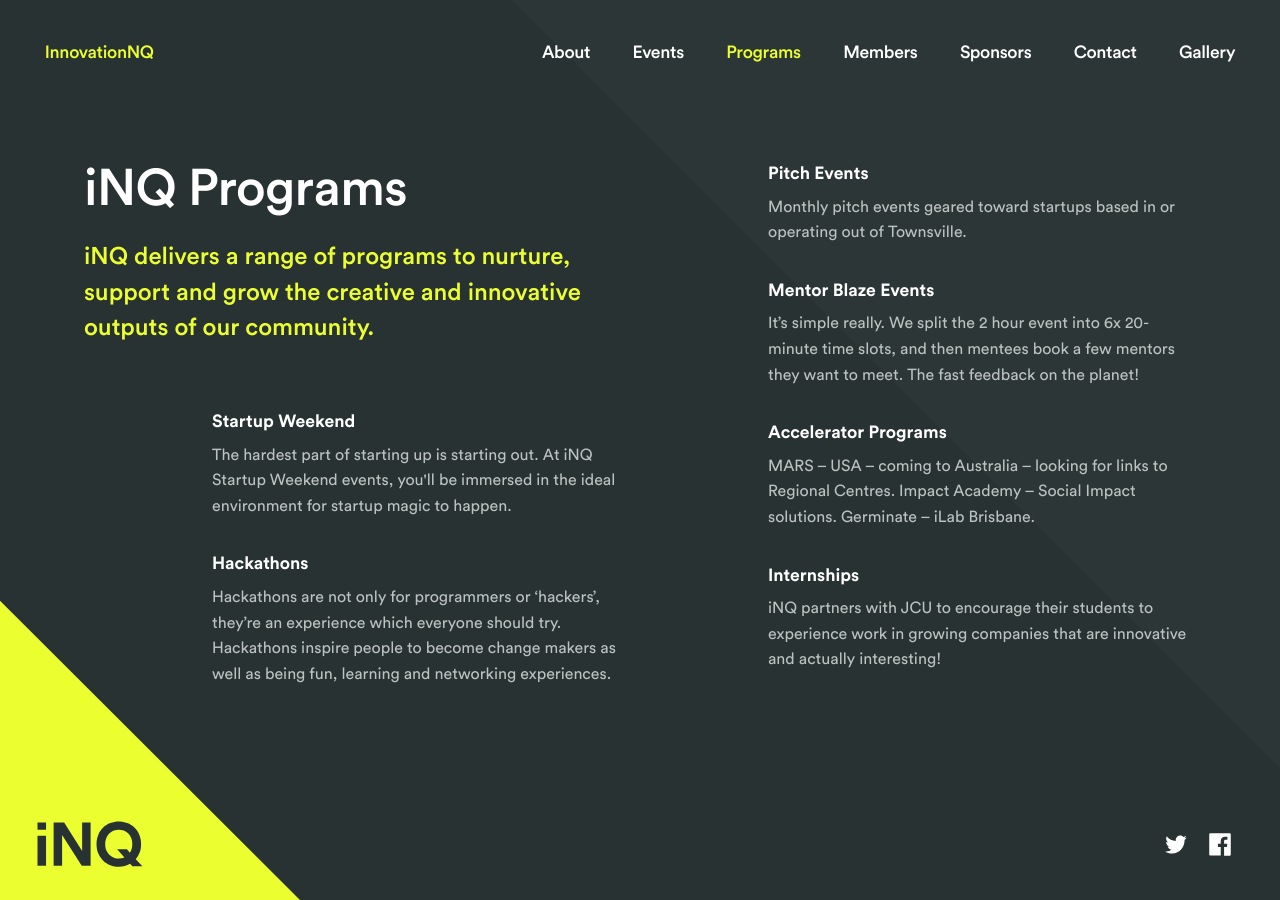
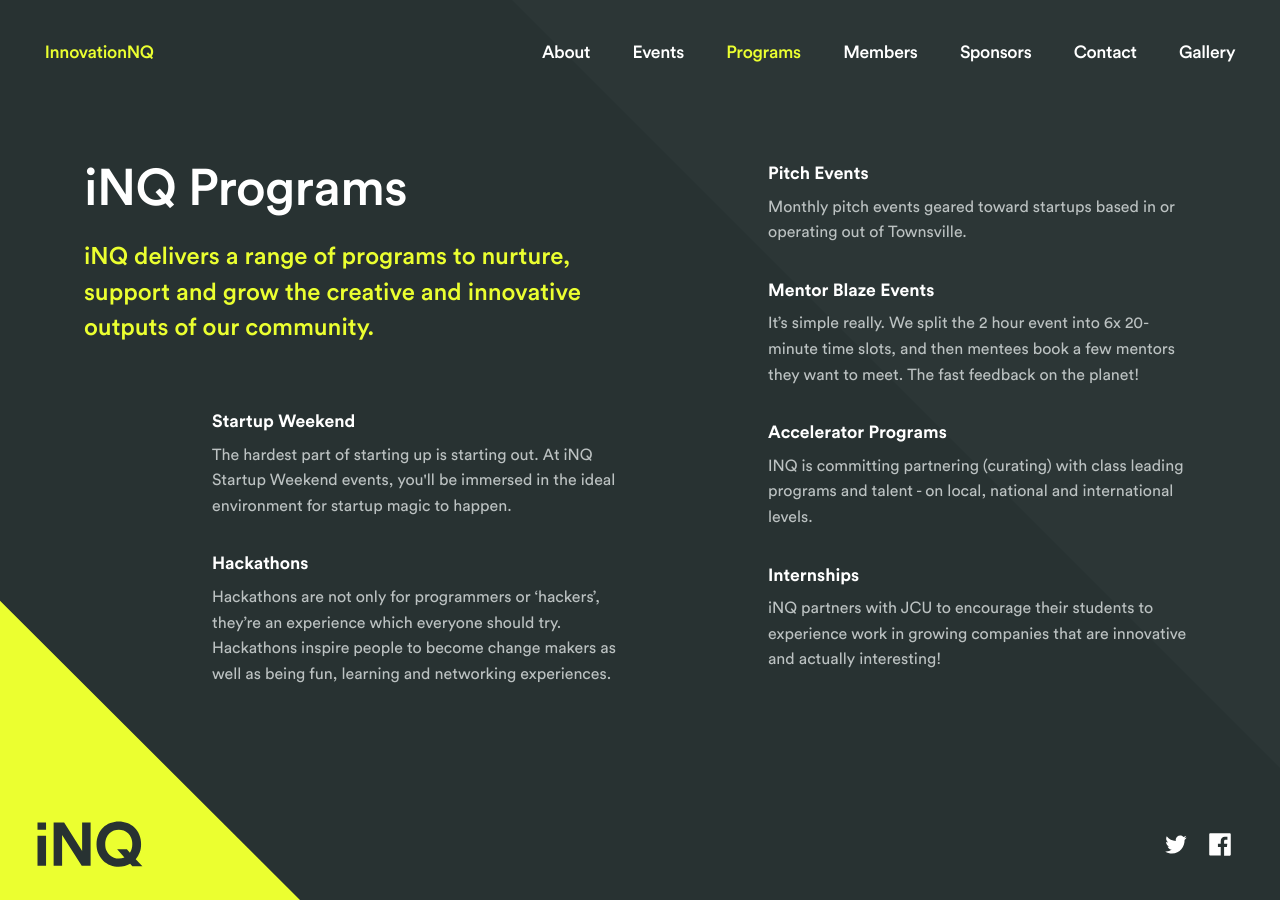
Before and after one commit to fierceventures/inq, a Jekyll site: the page built from programs.html, in a window 1280 px wide. Built offline with Jekyll 4.4.1, drawn with Linux system fonts in a browser that asks for light colours; some web fonts are replaced.

Commit message:
Remove MARS

```diff
--- a/programs.html
+++ b/programs.html
@@ -33,7 +33,7 @@
 			<p>It’s simple really. We split the 2 hour event into 6x 20-minute time slots, and then mentees book a few mentors they want to meet. The fast feedback on the planet!</p>
 
 			<h4>Accelerator Programs</h4>
-			<p>MARS – USA – coming to Australia – looking for links to Regional Centres. Impact Academy – Social Impact solutions. Germinate – iLab Brisbane.</p>
+			<p>INQ is committing partnering (curating) with class leading programs and talent - on local, national and international levels.</p>
 
 			<h4>Internships</h4>
 			<p>iNQ partners with JCU to encourage their students to experience work in growing companies that are innovative and actually interesting!</p>
```
